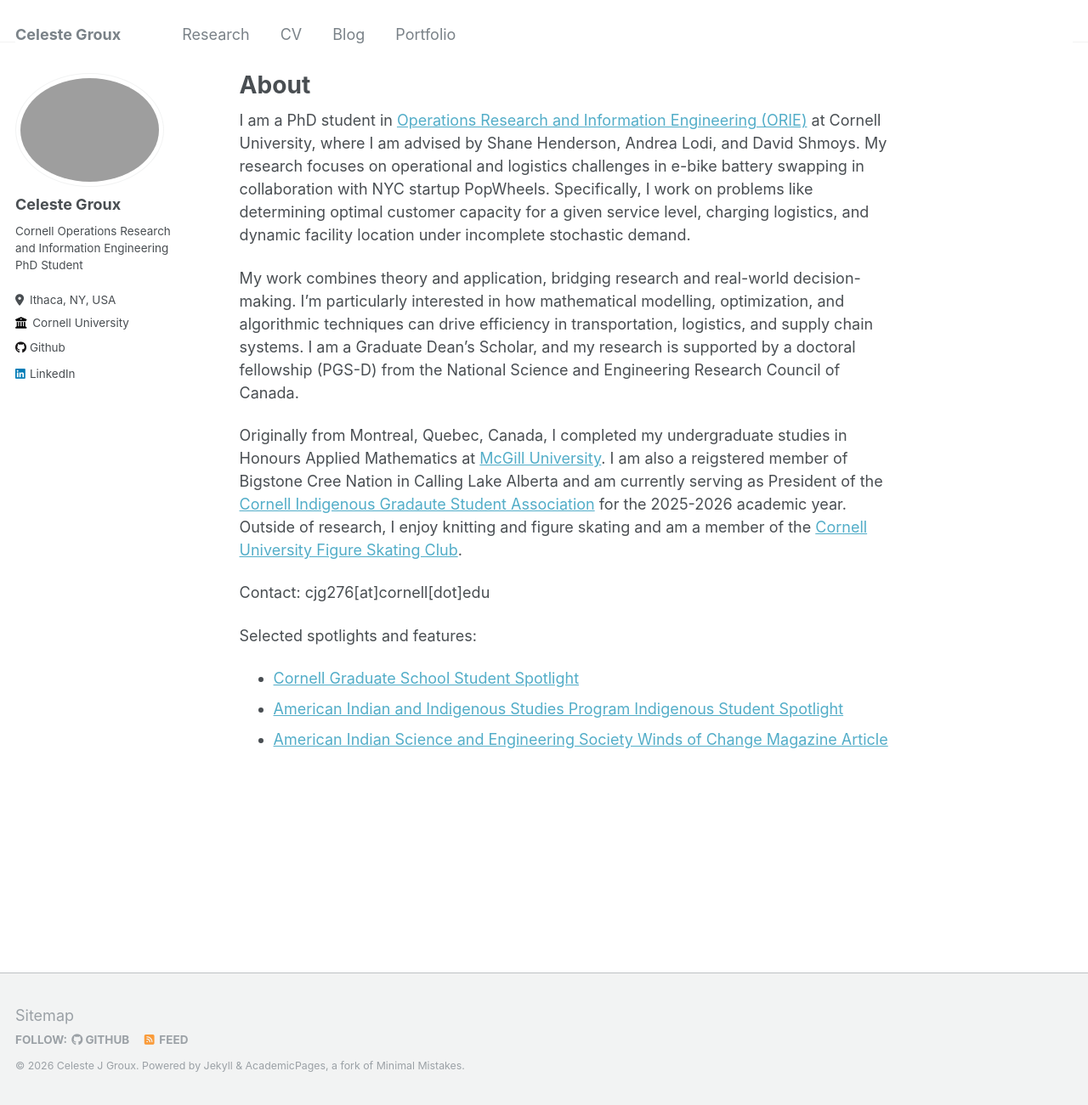
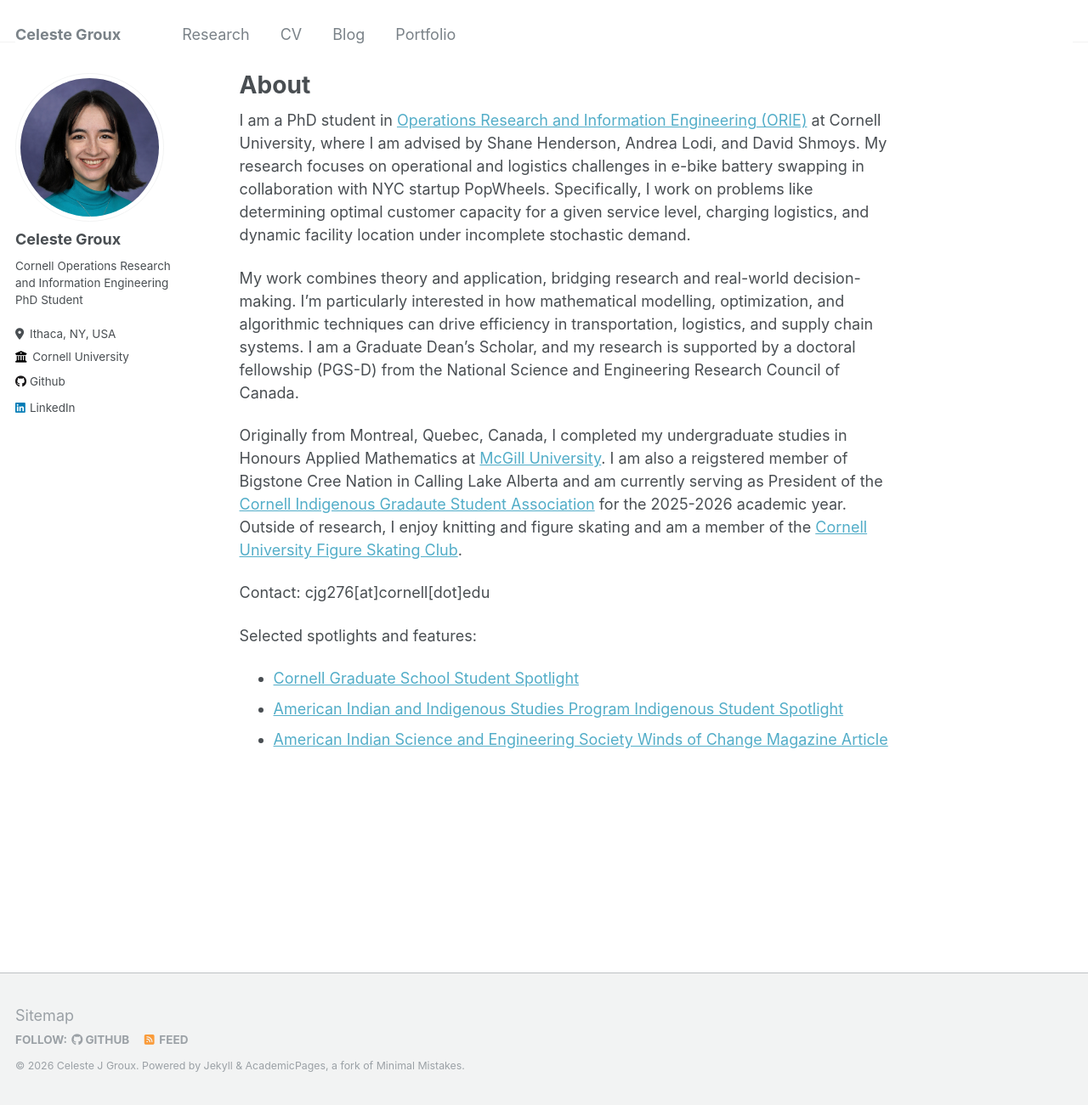
Before and after one commit to celestejasmine/celestejasmine.github.io, a Jekyll site: the page built from _pages/about.md, in a window 1280 px wide and 1301 px high. Shown: the whole window at 85% size. Built offline with Jekyll 4.4.1, drawn with Linux system fonts in a browser that asks for light colours.

Commit message:
Update author avatar image in config

```diff
--- a/_config.yml
+++ b/_config.yml
@@ -21,7 +21,7 @@ repository               : "celestejasmine/celestejasmine.github.io"
 #               Additional customization can be done by editing /_includes/author-profile.html
 author:
   # Biographic information
-  avatar           : "profile.png"
+  avatar           : "Celeste Groux-4.jpg"
   name             : "Celeste Groux"
   pronouns         : # "she/her" # example: "she/her"
   bio              : "Cornell Operations Research and Information Engineering PhD Student"
```
